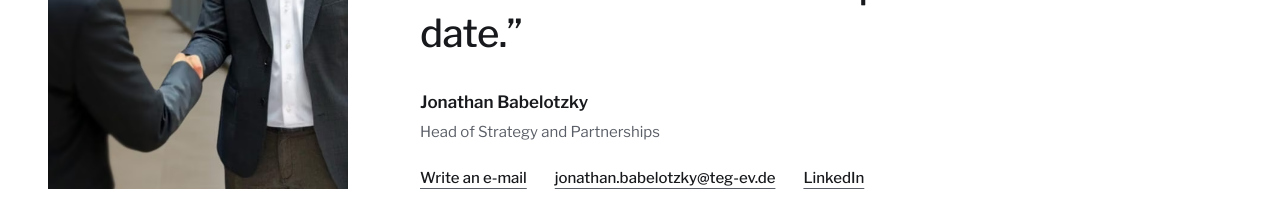
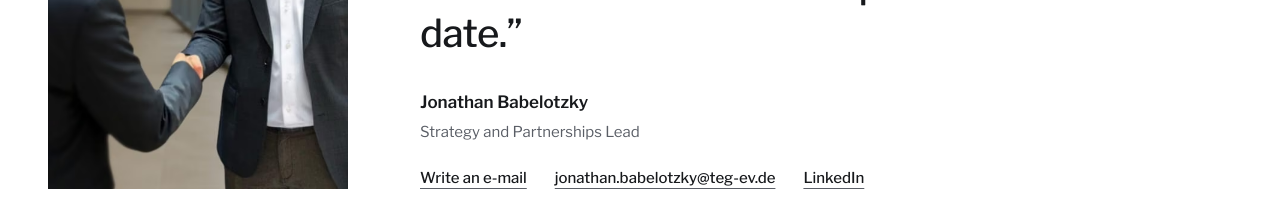
Before and after one commit to TheEntrepreneurialGroup/teg-website-main, a React (Vite) app: page /en/for-companies in a window 1280 px wide. Shown: the part 4120-4330 px from the top of the page. Built offline with nearby package versions, Linux system fonts and the light colour scheme.

Commit message:
copy(executives): English title reads Strategy and Partnerships Lead
Co-Authored-By: Claude Fable 5.2 <noreply@anthropic.com>

```diff
--- a/src/pages/ForCompanies.tsx
+++ b/src/pages/ForCompanies.tsx
@@ -253,14 +253,14 @@ const copy = {
         },
         {
           q: "How do we become host or patron of an event?",
-          a: "Write to Jonathan Babelotzky, Head of Strategy and Partnerships. In a short conversation we work out which event suits your company.",
+          a: "Write to Jonathan Babelotzky, Strategy and Partnerships Lead. In a short conversation we work out which event suits your company.",
         },
       ],
     },
     contact: {
       quote:
         "Write me two lines. I will reply personally, and in a short conversation we settle topic and date.",
-      role: "Head of Strategy and Partnerships",
+      role: "Strategy and Partnerships Lead",
       link: "Write an e-mail",
       mail: {
         subject: "Contributing at TEG",
```
